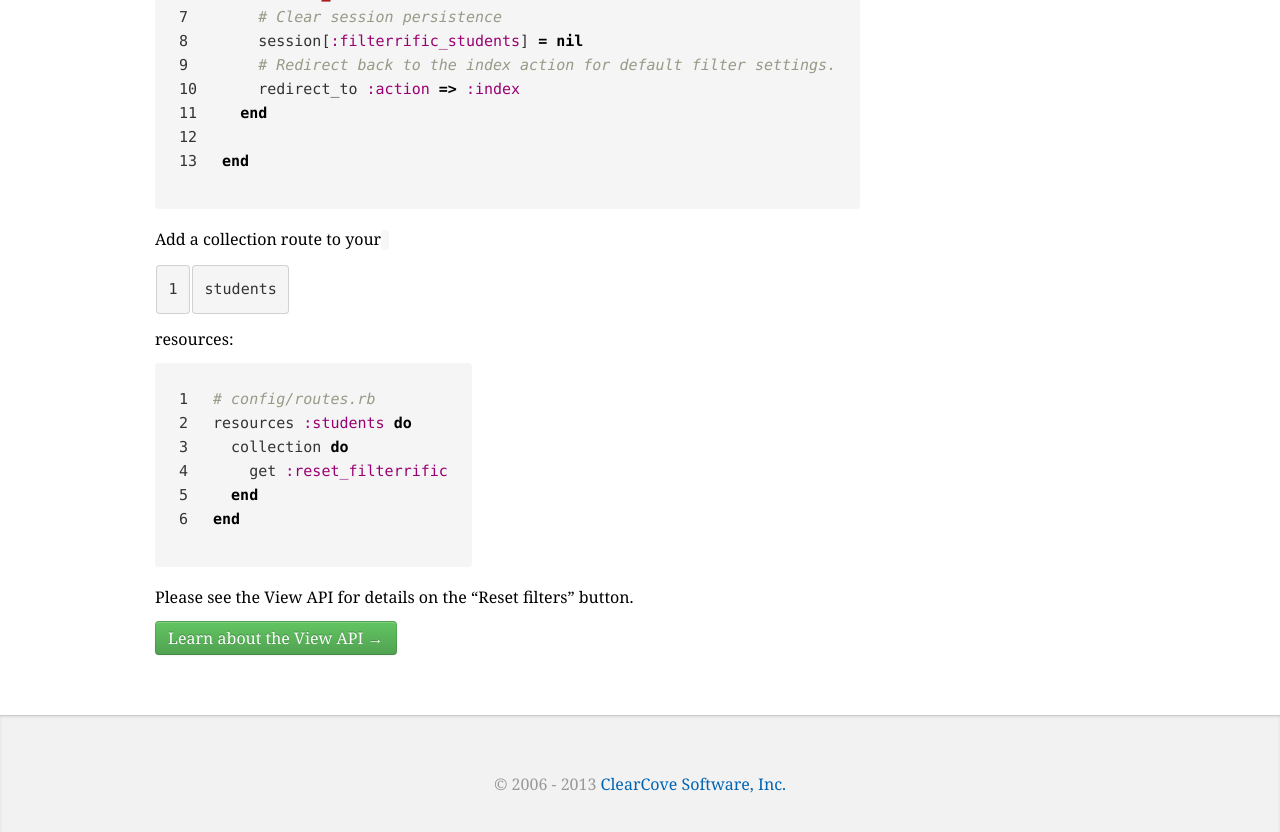
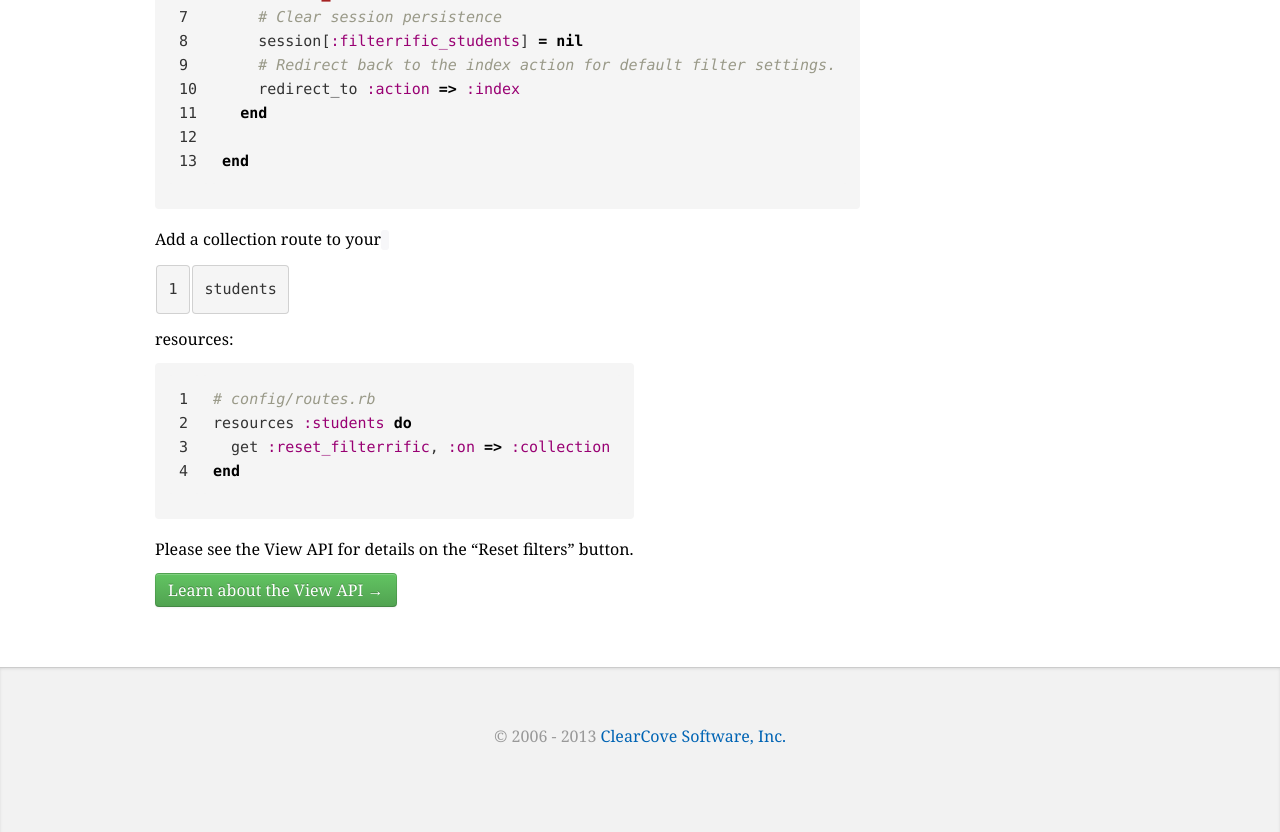
Before and after one commit to jhund/filterrific, a Jekyll site: the page built from pages/action_controller_api.md, in a window 1280 px wide and 900 px high, scrolled down 1872 px. Shown: the top 832 px of the window. Built offline with Jekyll 4.4.1, drawn with Linux system fonts in a browser that asks for light colours; Markdown is read by kramdown in place of the engine named in the settings.

````diff
--- a/pages/action_controller_api.md
+++ b/pages/action_controller_api.md
@@ -89,9 +89,7 @@ Add a collection route to your `students` resources:
 ```ruby
 # config/routes.rb
 resources :students do
-  collection do
-    get :reset_filterrific
-  end
+  get :reset_filterrific, :on => :collection
 end
 ```
 
````
